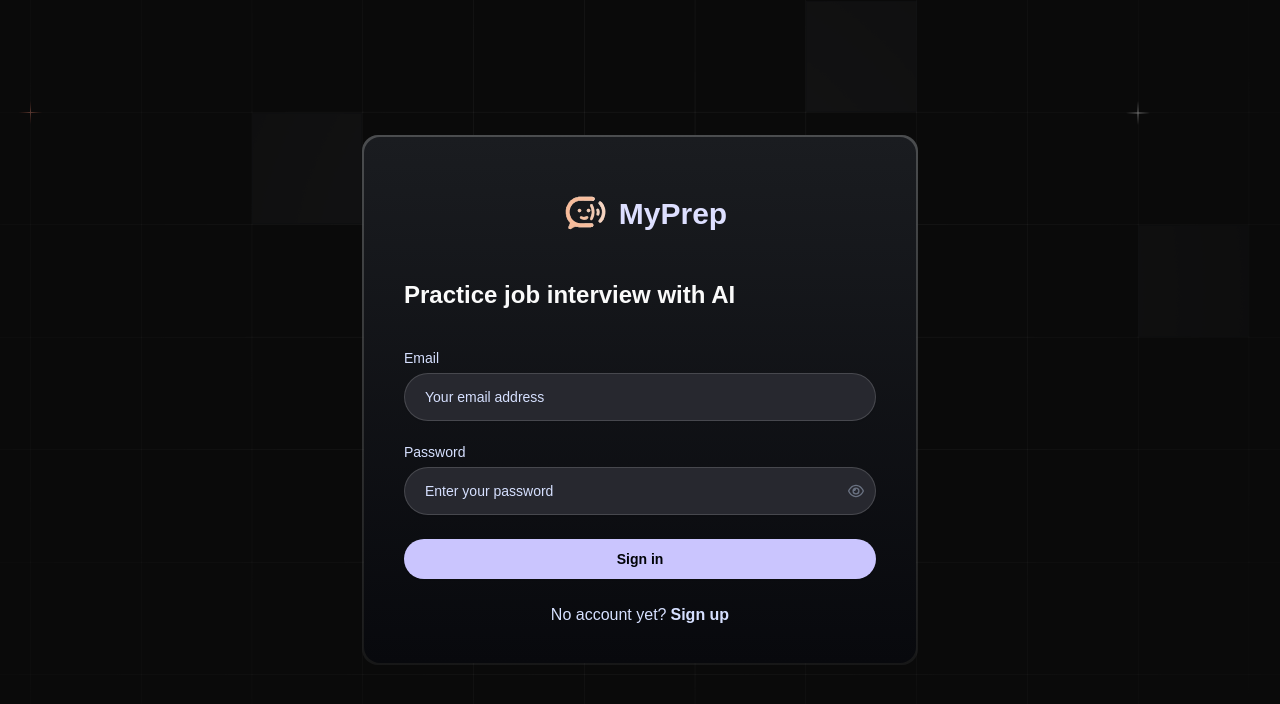
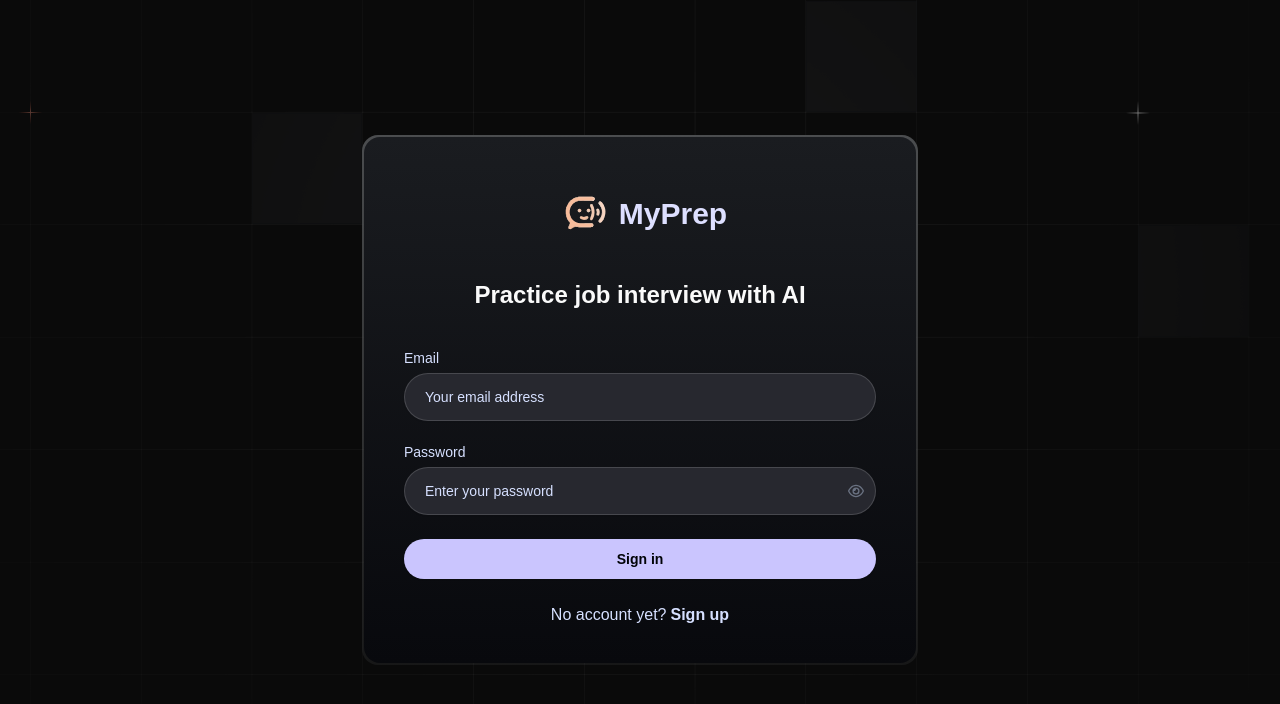
Before and after one commit to RiteshPanchal279/ai-mock_interview-prep, a Next.js app: page /sign-in in a window 1280 px wide. Shown: the top 704 px of the page. Built offline with nearby package versions, Linux system fonts and the light colour scheme; no server answers; a web font is replaced by a local one.

Commit message:
style signup change

```diff
--- a/components/AuthForm.tsx
+++ b/components/AuthForm.tsx
@@ -99,7 +99,7 @@ const AuthForm = ({ type }: { type: FormType }) => {
           <Image src="/logo.svg" alt="logo" height={58} width={58} />
           <h2 className="text-primary-100">MyPrep</h2>
         </div>
-        <h3>Practice job interview with AI </h3>
+        <h3 className="text-center">Practice job interview with AI </h3>
         <Form {...form}>
           <form
             onSubmit={form.handleSubmit(onSubmit)}
```
